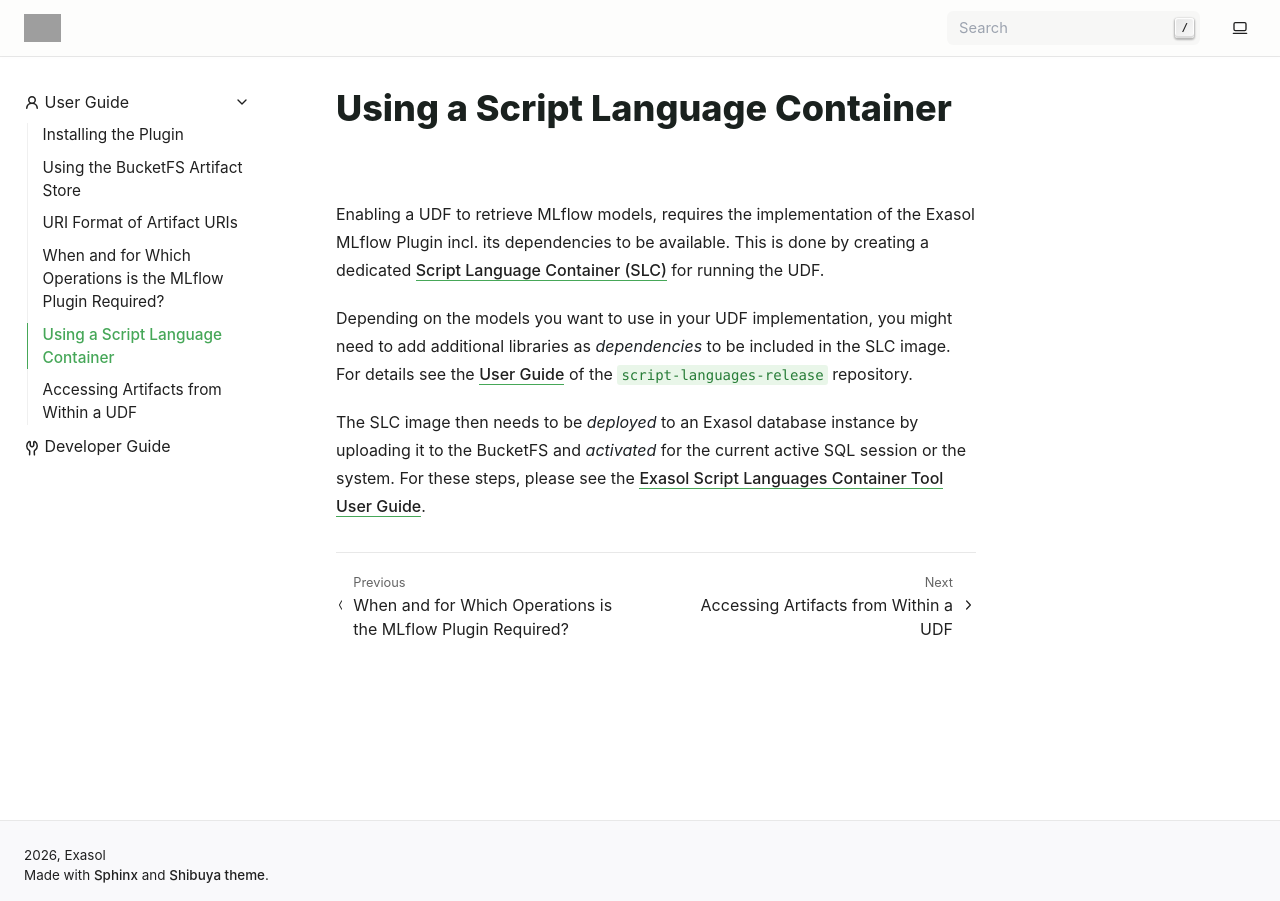
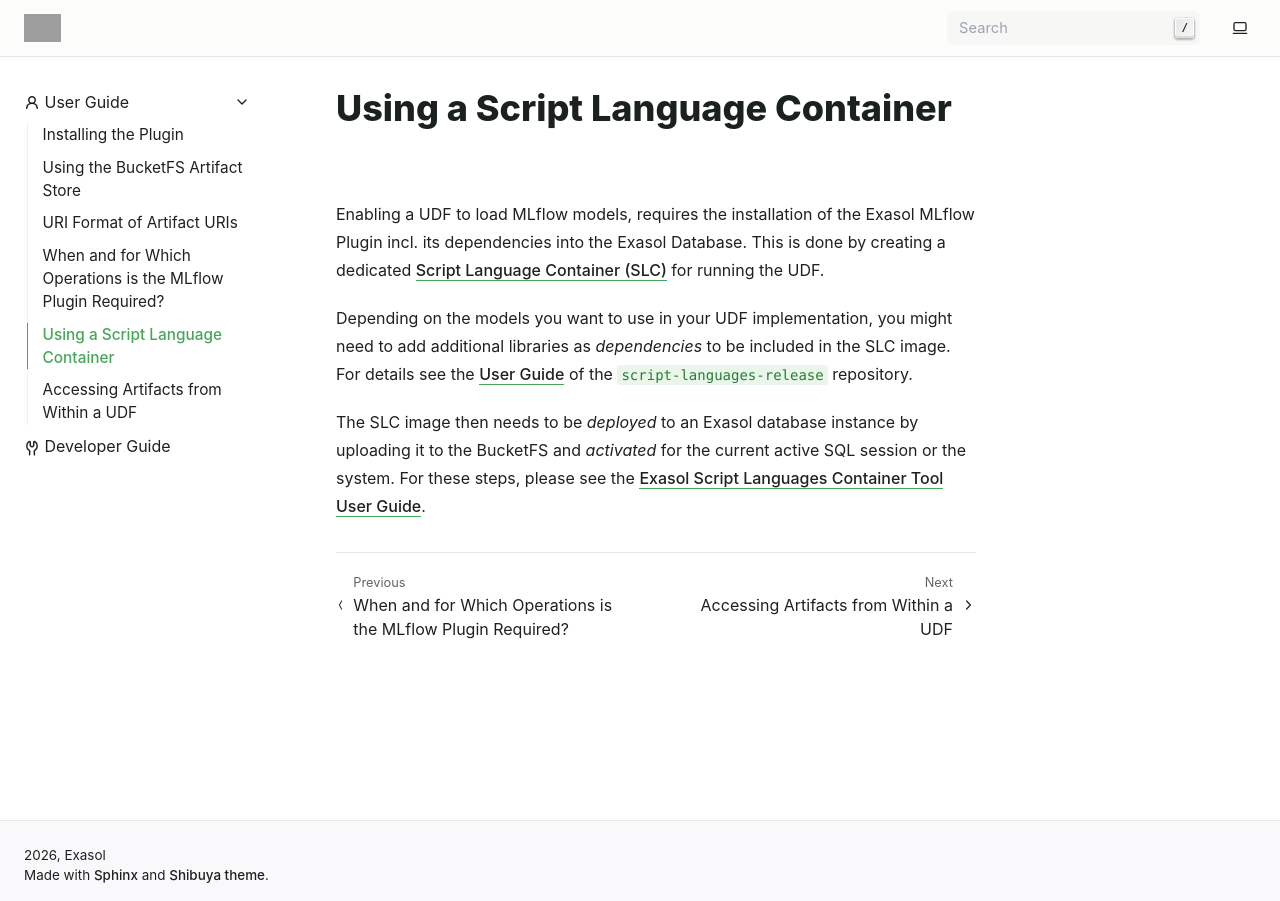
Before and after one commit to exasol/mlflow-plugin, a Sphinx documentation site: the page built from doc/user_guide/slc.rst, in a window 1280 px wide. Built offline with Sphinx 7.4.7, drawn with Linux system fonts in a browser that asks for light colours; pages that are not in the unit, such as notebooks, are missing from menus; grey boxes are pictures that could not be loaded.

Commit message:
Updated paragraph.

```diff
--- a/doc/user_guide/slc.rst
+++ b/doc/user_guide/slc.rst
@@ -4,9 +4,9 @@
 Using a Script Language Container
 =================================
 
-Enabling a UDF to retrieve MLflow models, requires the implementation of the
-Exasol MLflow Plugin incl. its dependencies to be available. This is done by
-creating a dedicated `Script Language Container (SLC)
+Enabling a UDF to load MLflow models, requires the installation of the Exasol
+MLflow Plugin incl. its dependencies into the Exasol Database.  This is done
+by creating a dedicated `Script Language Container (SLC)
 <https://github.com/exasol/script-languages-release>`_ for running the UDF.
 
 Depending on the models you want to use in your UDF implementation, you might
```
